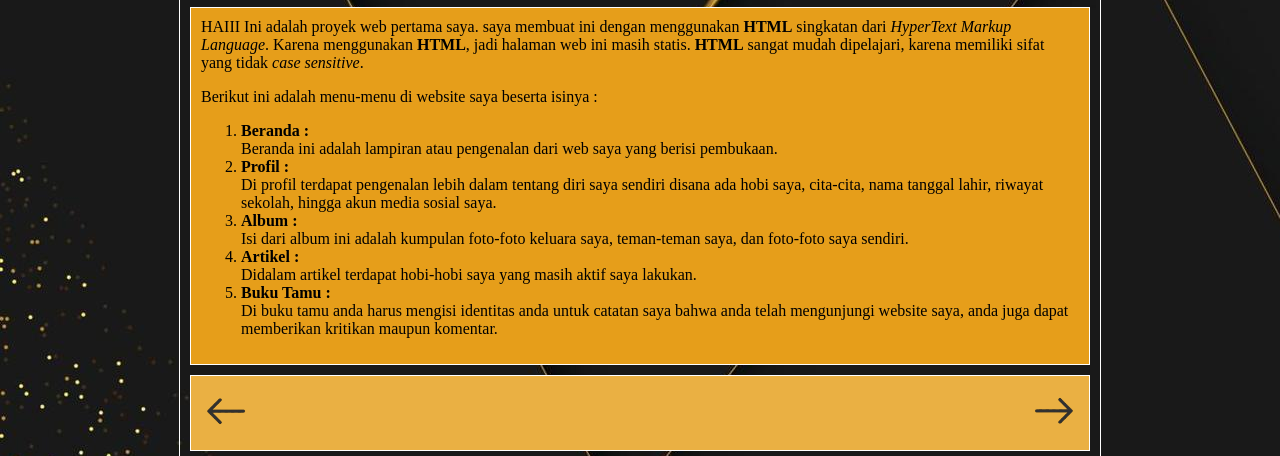
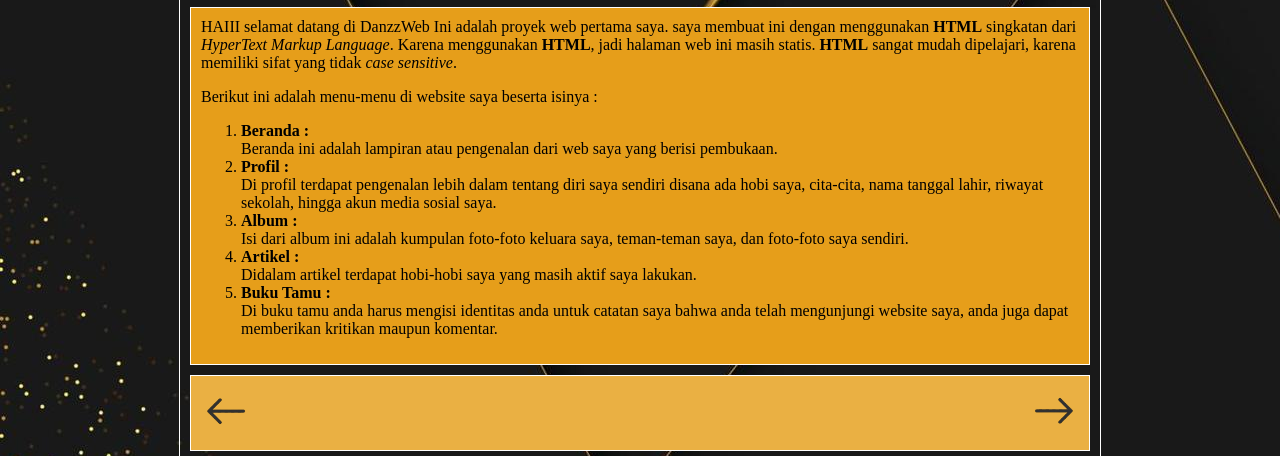
Before and after one commit to 3sija2aldanbimapradipta-eng/aldan-web, a plain HTML site: page index.html in a window 1280 px wide. Shown: the part 347-803 px from the top of the page. Drawn offline with Linux system fonts and the light colour scheme.

Commit message:
Revise welcome message and clean up HTML
Updated welcome message and fixed minor HTML issues.

```diff
--- a/index.html
+++ b/index.html
@@ -27,7 +27,7 @@
                     <td><a href="bukutamu.html"><img src="image/download (5).png" width="150px" height="150px"></a><br>Buku Tamu</td>
                 </tr>
                 <tr bgcolor="E69E1A">
-                    <td colspan="5">HAIII Ini adalah proyek web pertama saya. saya membuat ini dengan
+                    <td colspan="5">HAIII selamat datang di DanzzWeb Ini adalah proyek web pertama saya. saya membuat ini dengan
                         menggunakan <strong>HTML</strong> singkatan dari <em>HyperText Markup Language</em>. Karena
                         menggunakan <b>HTML</b>, jadi halaman web ini masih statis. <b>HTML</b> sangat mudah
                         dipelajari, karena memiliki sifat yang tidak <i>case sensitive</i>.
```
